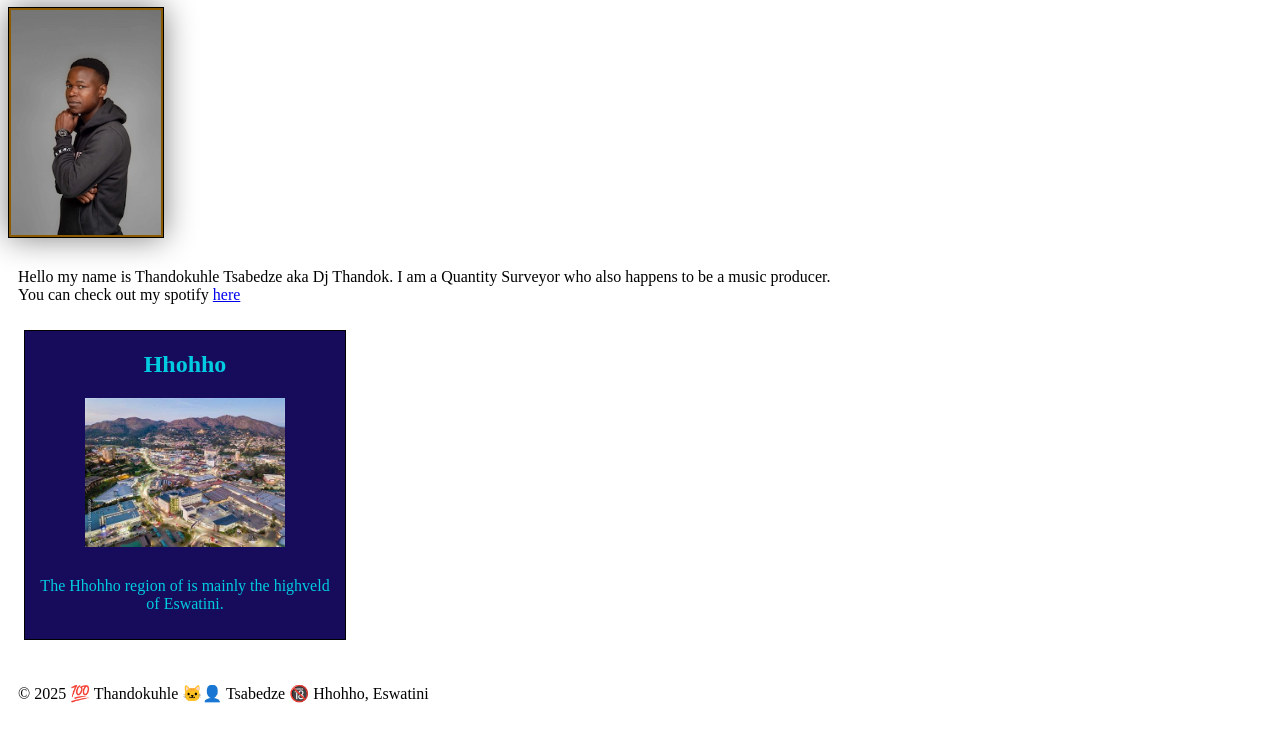
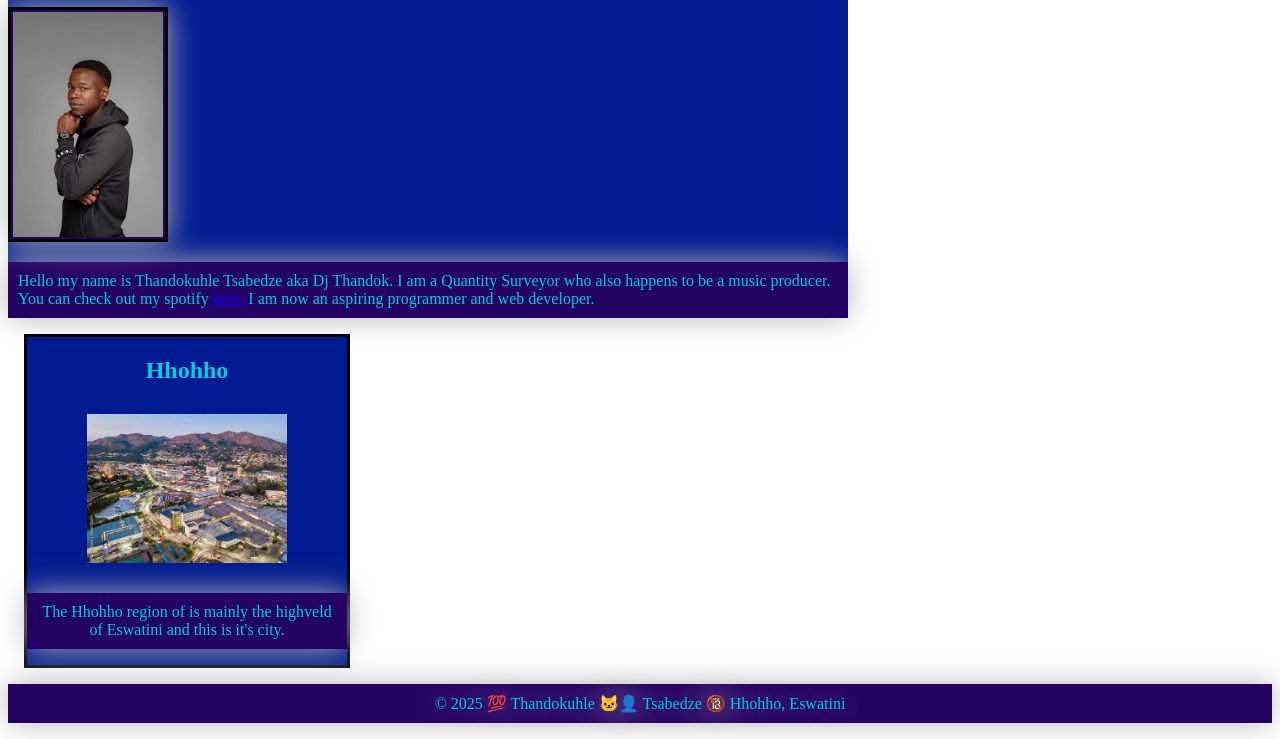
Before and after one commit to master-spider/wdd130, a plain HTML site: page index.html in a window 1280 px wide. Shown: the part 177-916 px from the top of the page. Drawn offline with Linux system fonts and the light colour scheme.

Commit message:
I just edited the bio and aside paragraph

```diff
--- a/index.html
+++ b/index.html
@@ -18,12 +18,13 @@
     <main>
       <h1><strong>Thandokuhle Tsabedze | WDD 130</strong></h1>
       <img src="images/profile.webp" alt="Man facing the left with hand on chin">
-      <p>Hello my name is Thandokuhle Tsabedze aka Dj Thandok. I am a Quantity Surveyor who also happens to be a music producer. You can check out my spotify <a href="https://open.spotify.com/artist/7GUElWh9FB1WzaOJFmHltq?si=Fus4rGB0T2mmauW9MWC6eA">here</a></p>
+      <p>Hello my name is Thandokuhle Tsabedze aka Dj Thandok. I am a Quantity Surveyor who also happens to be a music producer. You can check out my spotify <a href="https://open.spotify.com/artist/7GUElWh9FB1WzaOJFmHltq?si=Fus4rGB0T2mmauW9MWC6eA">here.</a>
+      I am now an aspiring programmer and web developer.</p>
     </main>
     <aside>
       <h2>Hhohho</h2>
       <img src="images/Mbabane.jpg" alt="The city of Mbabane in Hhohho, Eswatini.">
-      <p>The Hhohho region of is mainly the highveld of Eswatini.</p>
+      <p>The Hhohho region of is mainly the highveld of Eswatini and this is it's city.</p>
     </aside>
     <footer>
       <p>© 2025 💯 Thandokuhle 🐱‍👤 Tsabedze 🔞 Hhohho, Eswatini </p>
--- a/styles/styles.css
+++ b/styles/styles.css
@@ -1,14 +1,20 @@
+/* Creating variables with common attributes */
 :root{
-    --default-border: 1px solid black;
+    --default-border: 3px solid black;
     --padding: 10px;
     --centering: center;
+    --header-color: ;
     --text-color: rgb(0,204,225);
-    --background: rgb(139, 90, 0);
+    --background: rgb(37, 3, 100);
+    --secondary-background: rgb(0, 27, 145);
+    --box-shadow: 0 0 30px rgb(182, 182, 182);
 }
+/* styling the navigation bar*/
 nav {
     background-color: var(--background);
     padding: var(--padding);
 }
+/* styling nav bar links */
 nav a {
     color:var(--text-color);
     display: block;
@@ -22,30 +28,37 @@ main img {
     height: auto;
     border: var(--default-border);
     padding: 2px;
-    box-shadow: 0 0 30px gray;
+    box-shadow: var(--box-shadow);
     background: var(--background);
 }
 p {
     padding: var(--padding);
-    text-decoration-color: var(--text-color);
+    color: var(--text-color);
+    box-shadow: var(--box-shadow);
+    background: var(--background);
 }
 main {
     max-width: 840px;
+    background:var(--secondary-background);
 }
 aside {
     width: 20rem;
     margin: 1rem;
     border: var(--default-border);
-    background: #170b5c;
+    background:var(--secondary-background);
     color: var(--text-color);
     text-align: var(--centering);
 }
 aside img {
     width: 200px;
     height: auto;
+    padding: var(--padding);
+    box-shadow: var(box-shadow);
 }
 footer {
-    border-top: dashed 2px white;
+    border-top: dashed 2px var(--default-border);
     text-align: var(--centering);
-    position: absolute;
+    text-shadow: var(--box-shadow);
+    bottom: 0;
+    background: var(--background);
 }
```
